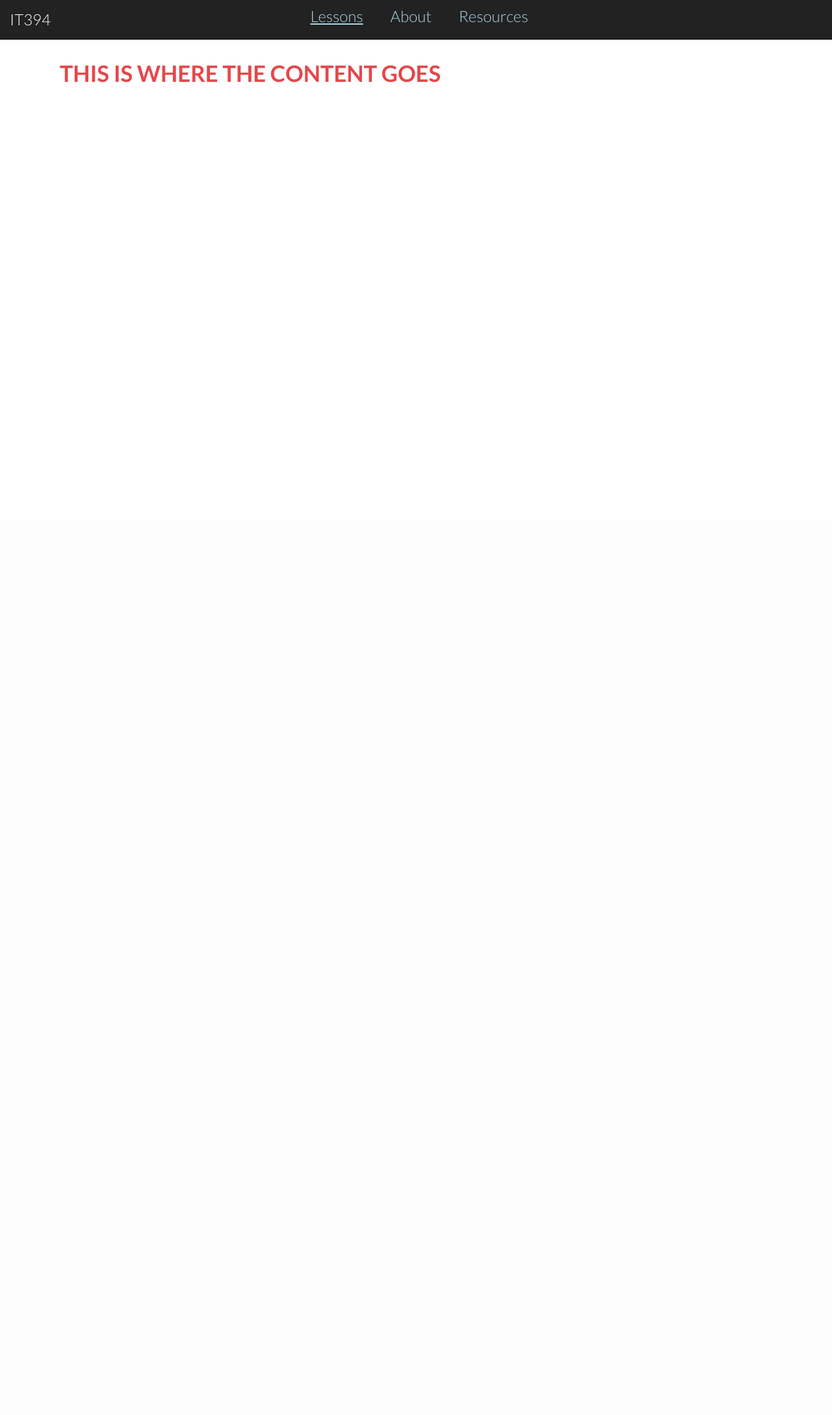
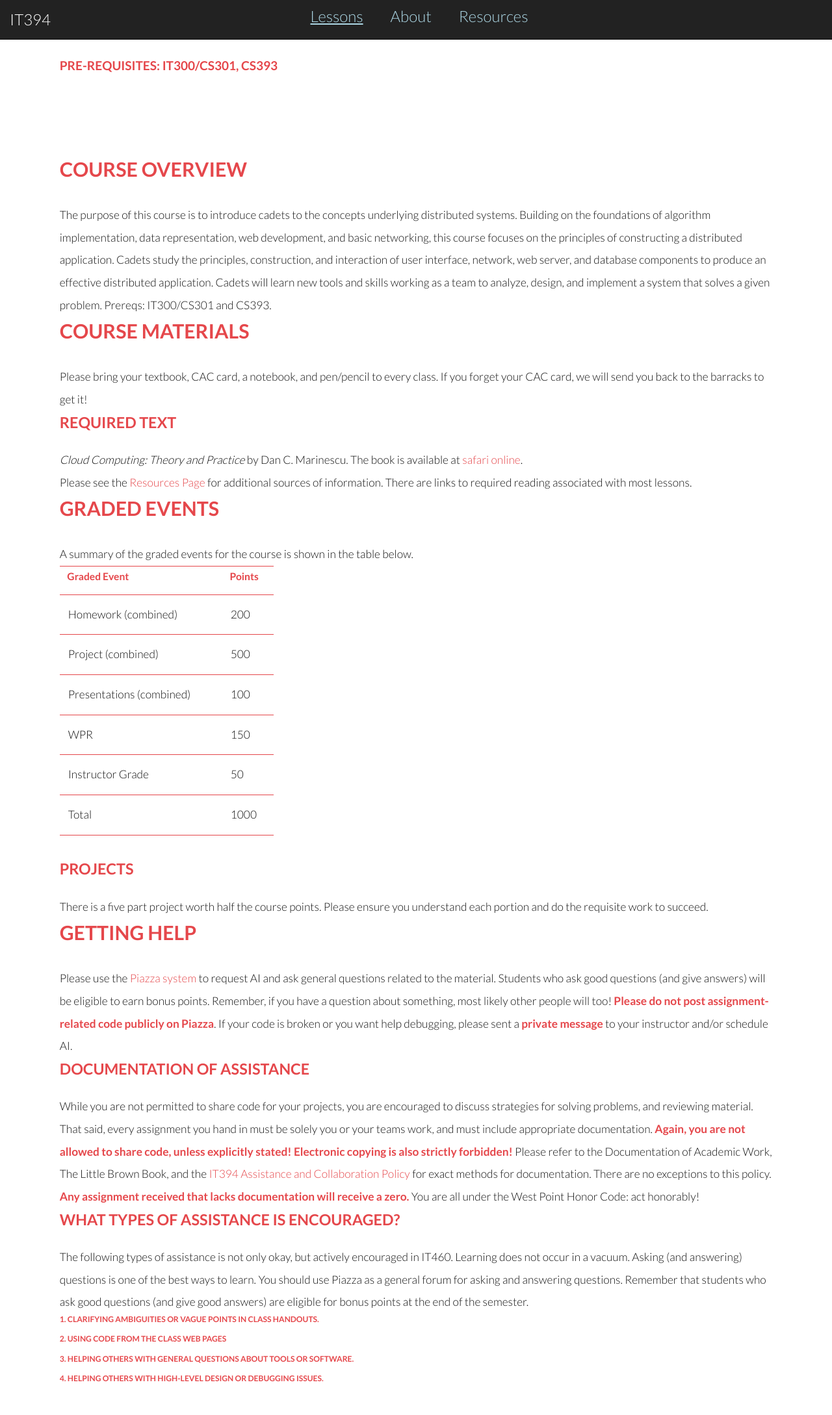
Before and after one commit to wildKoala/it394v2, a Django app: page /about in a window 1280 px wide. Shown: the whole page at 65% size. Before the commit the page ends 127 px from the top, so only its background shows below. Run offline with Django 3.2, Linux system fonts and the light colour scheme; some libraries are stand-ins or nearby versions.

Commit message:
about.html commit

```diff
--- a/main_app/templates/about.html
+++ b/main_app/templates/about.html
@@ -30,7 +30,59 @@
 	</div>
 
 	<main class="container" role="main">
-	<h1>this is where the content goes</h1>
+	<h4>Pre-requisites: IT300/CS301, CS393</h4>
+
+
+		<div class="clear">&nbsp;</div>
+	</div>
+
+	<div id="main">
+<h2>Course Overview</h2>
+<p>
+The purpose of this course is to introduce cadets to the concepts underlying distributed systems. Building on the foundations of algorithm implementation, data representation, web development, and basic networking, this course focuses on the principles of constructing a distributed application.  Cadets study the principles, construction, and interaction of user interface, network, web server, and database components to produce an effective distributed application.  Cadets will learn new tools and skills working as a team to analyze, design, and implement a system that solves a given problem.
+
+
+ Prereqs: IT300/CS301 and CS393. </p>
+
+	  <h2>Course Materials</h2>
+<p>Please bring your textbook, CAC card, a notebook, and pen/pencil to every class. If you forget your CAC card, we will send you back to the barracks to get it!</p>
+	  <h3>Required Text</h3>
+<p><i>Cloud Computing: Theory and Practice</i> by Dan C. Marinescu. The book is available at <a href="http://techbus.safaribooksonline.com/book/operating-systems-and-server-administration/virtualization/9780124046276" target=blank>safari online</a>.
+
+</p>
+
+<p>Please see the <a href="resources.html">Resources Page</a> for additional sources of information. There are links to required reading associated with most lessons.</p>
+
+
+	  <h2>Graded Events</h2>
+<p>A summary of the graded events for the course is shown in the table below.
+<table style="width:30%">
+<tr><th>Graded Event</th><th>Points</th></tr>
+<tr><td>Homework (combined)</td><td>200</td></tr>
+<tr><td>Project (combined)</td><td>500</tr>
+<tr><td>Presentations (combined)</td><td>100</tr>
+<tr><td>WPR</td><td>150</tr>
+<tr><td>Instructor Grade</td><td>50</tr>
+<tr><td>Total</td><td>1000</td></tr></table></p>
+
+	  <h3>Projects</h3>
+<p>There is a five part project worth half the course points. Please ensure you understand each portion and do the requisite work to succeed. </p>
+
+
+<h2>Getting Help</h2>
+<p>Please use the <a href="https://piazza.com/usma/semester12017/it460/home">Piazza system</a> to request AI and ask general questions related to the material. Students who ask good questions (and give answers) will be eligible to earn bonus points. Remember, if you have a question about something, most likely other people will too! <b>Please do not post assignment-related code publicly on Piazza</b>. If your code is broken or you want help debugging, please sent a <b>private message</b> to your instructor and/or schedule AI. </p>
+
+<h3>Documentation of Assistance</h3>
+<p>While you are not permitted to share code for your projects, you are encouraged to discuss strategies for solving problems, and reviewing material. That said, every assignment you hand in must be solely you or your teams work, and must include appropriate documentation. <b>Again, you are not allowed to share code, unless explicitly stated! Electronic copying is also strictly forbidden!</b> Please refer to the Documentation of Academic Work, The Little Brown Book, and the <a href="assistance.html">IT394 Assistance and Collaboration Policy</a> for exact methods for documentation. There are no exceptions to this policy. <b>Any assignment received that lacks documentation will receive a zero.</b> You are all under the West Point Honor Code: act honorably!</p>
+
+ <h3>What types of assistance is encouraged?</h3>
+ The following types of assistance is not only okay, but actively encouraged in IT460. Learning does not occur in a vacuum. Asking (and answering) questions is one of the best ways to learn. You should use Piazza as a general forum for asking and answering questions. Remember that students who ask good questions (and give good answers) are eligible for bonus points at the end of the semester. </p>
+
+<h6>1. Clarifying ambiguities or vague points in class handouts.</h6>
+<h6>2. Using code from the class web pages</h6>
+<h6>3. Helping others with general questions about tools or software.</h6>
+<h6>4. Helping others with high-level design or debugging issues.</h6>
+
 	</main>
 	<script src={% static 'assets/js/jquery.min.js' %}></script>
 	<script src={% static 'assets/js/skel.min.js' %}></script>
```
